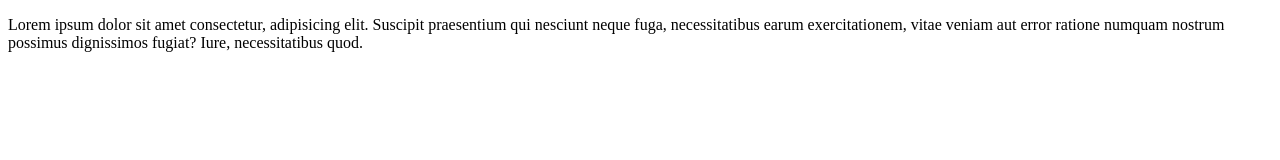
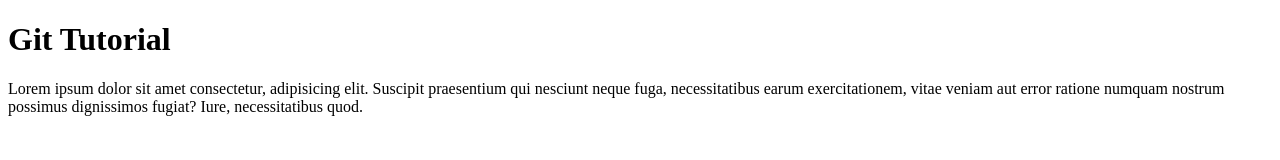
Before and after one commit to Charles151/git-tutorial1, a plain HTML site: page index.html in a window 1280 px wide. Drawn offline with Linux system fonts and the light colour scheme.

Commit message:
Edited h1

```diff
--- a/index.html
+++ b/index.html
@@ -6,6 +6,7 @@
   <title>Git Tutorial </title>
 </head>
 <body>
+  <h1>Git Tutorial</h1>
   <p>Lorem ipsum dolor sit amet consectetur, adipisicing elit. Suscipit praesentium qui nesciunt neque fuga, necessitatibus earum exercitationem, vitae veniam aut error ratione numquam nostrum possimus dignissimos fugiat? Iure, necessitatibus quod.</p>
 </body>
 </html>
```
